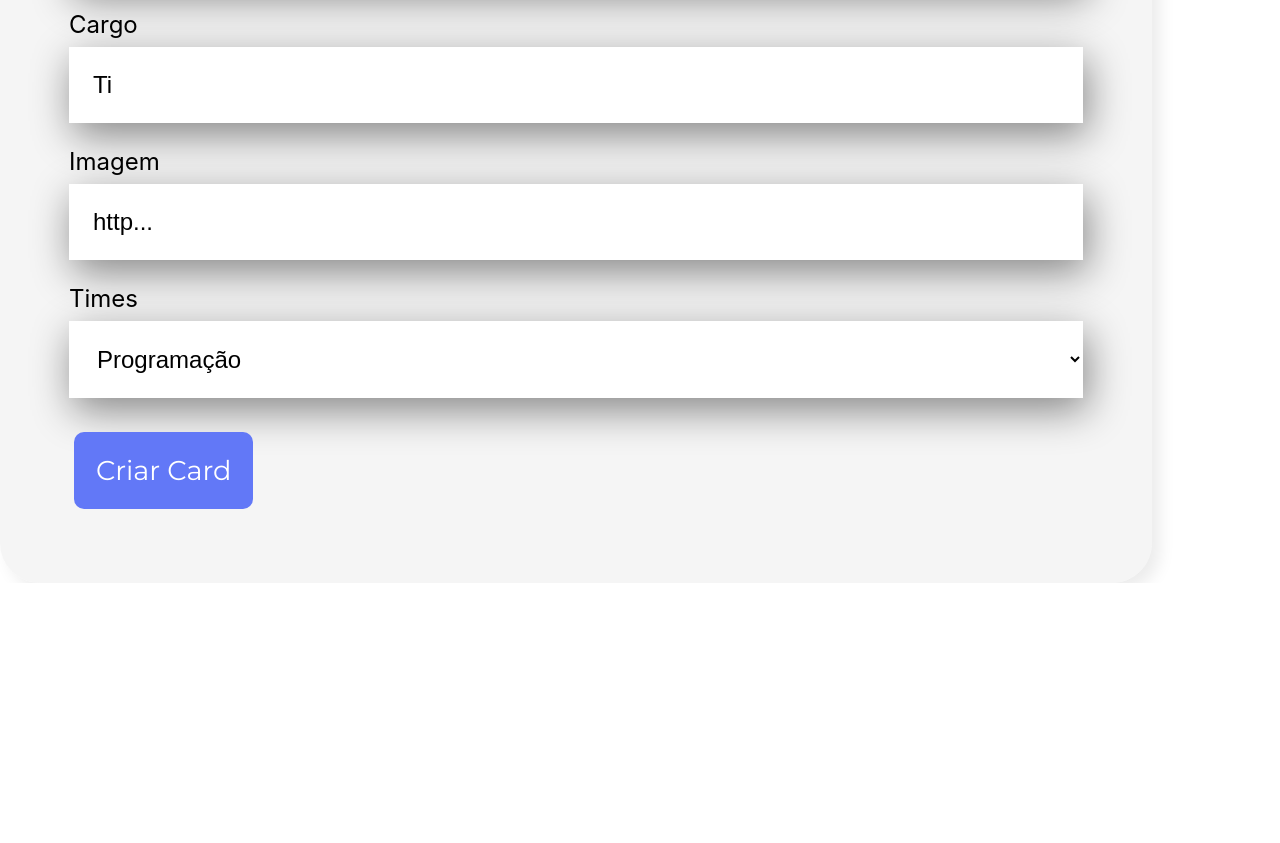
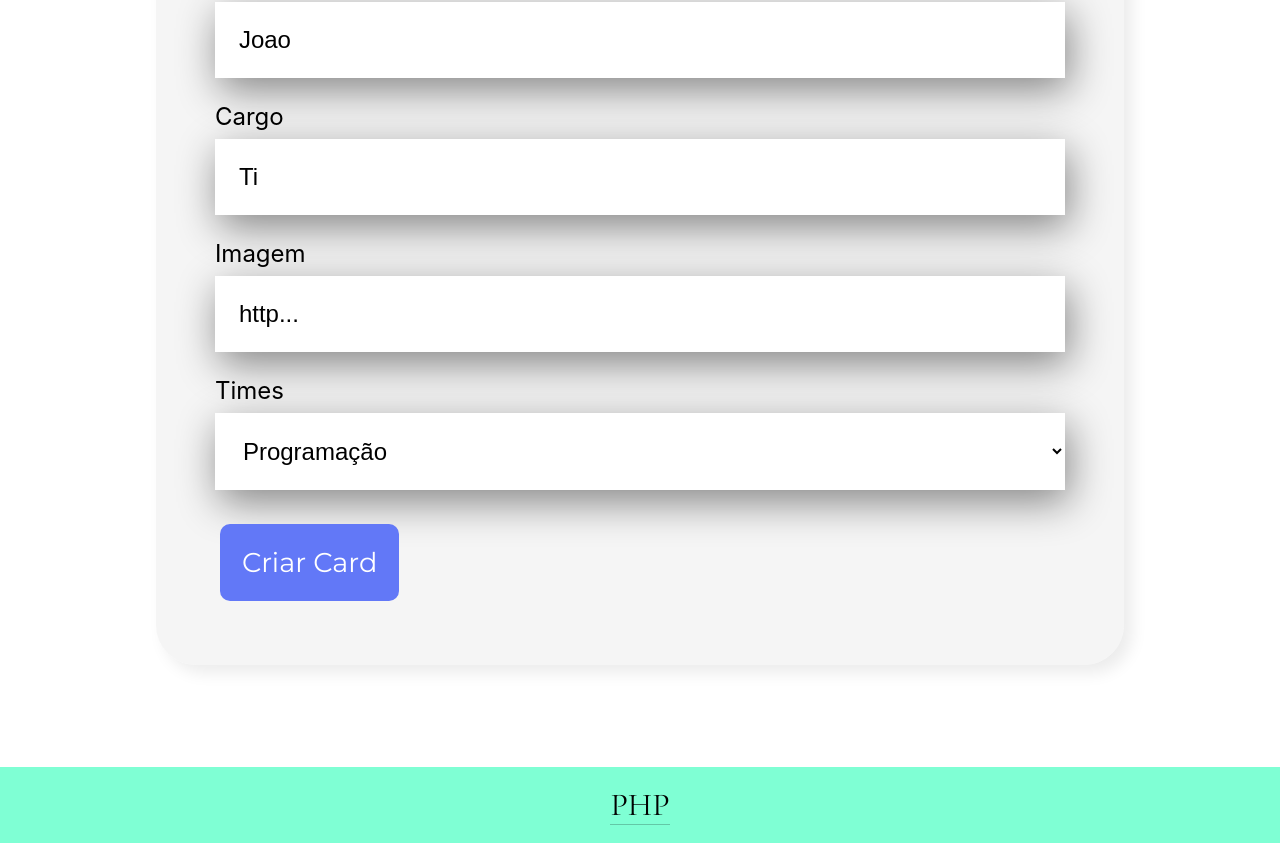
Before and after one commit to Joaolucas00/react-js, a React (Create React App) app in the folder organo/: page / in a window 1280 px wide. Shown: the part 827-1670 px from the top of the page. Before the commit the page ends 1410 px from the top, so only its background shows below. Built offline with nearby package versions, Linux system fonts and the light colour scheme.

Commit message:
componente time

```diff
--- a/organo/src/App.js
+++ b/organo/src/App.js
@@ -1,6 +1,7 @@
 import { useState } from 'react';
 import Banner from './componentes/Banner';
 import Formulario from './componentes/Formulario';
+import Time from './componentes/time';
 
 function App() {
 
@@ -15,6 +16,7 @@ function App() {
     <div className="App">
       <Banner/>
       <Formulario aoCadastrar={cadastro => aoCadastro(cadastro)} titulo="Formulário" method="get" action="/" autocomplete="on"/>
+      <Time titulo="PHP"/>
     </div>
   );
 }
--- a/organo/src/componentes/Formulario/Formulario.css
+++ b/organo/src/componentes/Formulario/Formulario.css
@@ -1,5 +1,4 @@
 @import url('https://fonts.googleapis.com/css2?family=Cormorant+Garamond:ital,wght@0,300;0,400;0,500;0,600;0,700;1,300;1,400;1,500;1,600;1,700&family=Montserrat:wght@200;300;400;500&family=Nanum+Myeongjo&family=Open+Sans:wght@300;400;600&family=Raleway:wght@200;400;500&display=swap');
-;
 
 .formulario {
     display: flex;
--- /dev/null
+++ b/organo/src/componentes/time/Time.css
@@ -0,0 +1,18 @@
+@import url('https://fonts.googleapis.com/css2?family=Cormorant+Garamond:ital,wght@0,300;0,400;0,500;0,600;0,700;1,300;1,400;1,500;1,600;1,700&family=Montserrat:wght@200;300;400;500&family=Nanum+Myeongjo&family=Open+Sans:wght@300;400;600&family=Raleway:wght@200;400;500&display=swap');
+
+.time h3 {
+    display: inline-block;
+    font-size: 2rem;
+    font-family: 'Cormorant Garamond';
+    font-weight: 400;
+    margin: 5px;
+    border-bottom: 1px solid rgba(0, 0, 0, 0.219);
+}
+
+section.time {
+    text-align: center;
+    box-sizing: border-box;
+    background-color: aquamarine;
+    width: 100%;
+    padding: 1%;
+}
--- /dev/null
+++ b/organo/src/componentes/time/index.js
@@ -0,0 +1,10 @@
+import './Time.css'
+
+const Time = (props) => {
+    return (
+        <section className='time'>
+            <h3>{props.titulo}</h3>
+        </section>)
+}
+
+export default Time
```
